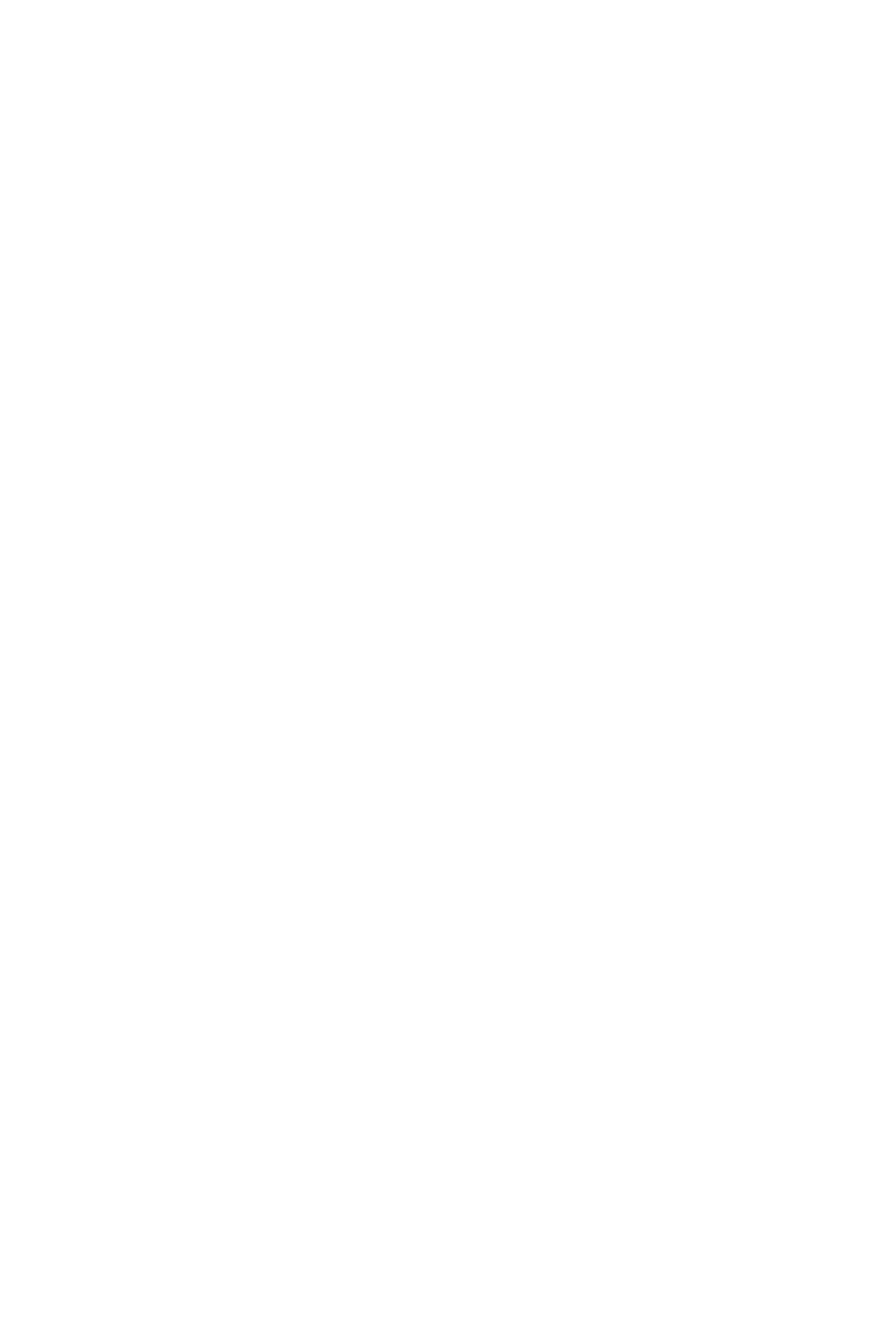
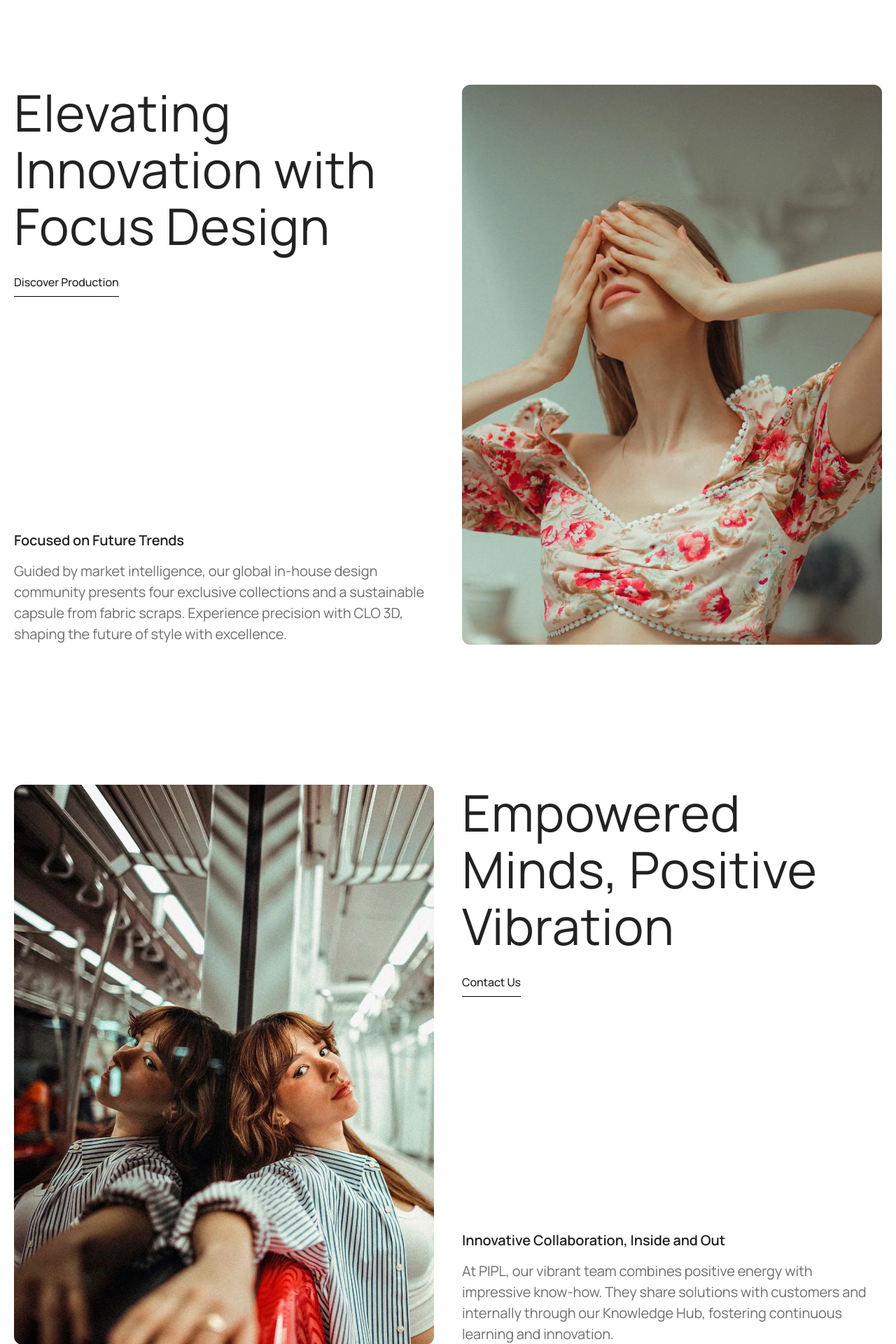
Before and after one commit to Sherifsani/pipl, a React (Vite) app: page / in a window 1280 px wide. Shown: the part 3480-5400 px from the top of the page at 70% size. Before the commit the page ends 3501 px from the top, so only its background shows below. Built offline with nearby package versions, Linux system fonts and the light colour scheme; a web font is replaced by a local one.

Commit message:
added empower section

```diff
--- a/src/App.jsx
+++ b/src/App.jsx
@@ -3,7 +3,9 @@ import Navbar from "./components/Navbar";
 import Hero from "./components/Hero";
 import HeroImage from "./components/HeroImage";
 import World from "./components/World";
-import Services from "./components/Services";
+import Services from "./components/Services"
+import Innovation from "./components/Innovation";
+  import Empower from "./components/Empower";
 
 function App() {
   return (
@@ -13,6 +15,8 @@ function App() {
       <HeroImage />
       <World />
       <Services />
+      <Innovation />
+      <Empower/>
     </main>
   );
 }
--- /dev/null
+++ b/src/components/Empower.jsx
@@ -0,0 +1,36 @@
+import innovate from "../../public/innovate.webp";
+
+const Empower = () => {
+  return (
+    <section className="max-w-[1350px] w-full mx-auto px-5  flex flex-col-reverse lg:flex-row-reverse gap-10 lg:justify-between lg:h-[100vh] my-[200px]">
+      <div className="description flex flex-col gap-[50px] justify-between w-full lg:w-[50%]">
+        <div className="flex flex-col gap-5 items-start">
+          <h2 className="text-[40px] sm:text-[50px]  tracking-[.4px] sm:tracking-[.56px] lg:text-[72px] lg:tracking-[.72px] leading-[112%] max-w-[790px]">
+            Empowered Minds, Positive Vibration{" "}
+          </h2>
+          <a
+            href=""
+            className="text-base font-[500] border-b border-black py-2"
+          >
+            Contact Us
+          </a>
+        </div>
+        <div className="">
+          <h3 className="font-[600] mb-4 ">
+            Innovative Collaboration, Inside and Out
+          </h3>
+          <p className="text-grey60 ">
+            At PIPL, our vibrant team combines positive energy with impressive
+            know-how. They share solutions with customers and internally through
+            our Knowledge Hub, fostering continuous learning and innovation.
+          </p>
+        </div>
+      </div>
+      <div className="w-full overflow-hidden rounded-xl lg:h-full lg:w-[50%]">
+        <img src={innovate} alt="" className="w-full object-cover  h-[125%]" />
+      </div>
+    </section>
+  );
+};
+
+export default Empower;
--- /dev/null
+++ b/src/components/Innovation.jsx
@@ -0,0 +1,35 @@
+import innovate from "../../public/design.webp";
+
+const Innovation = () => {
+  return (
+    <section className="max-w-[1350px] w-full mx-auto px-5  flex flex-col lg:flex-row gap-10 lg:justify-between lg:h-[100vh] my-[100px]">
+      <div className="description flex flex-col gap-[50px] justify-between w-full lg:w-[50%]">
+        <div className="flex flex-col gap-5 items-start">
+          <h2 className="text-[40px] sm:text-[50px]  tracking-[.4px] sm:tracking-[.56px] lg:text-[72px] lg:tracking-[.72px] leading-[112%] max-w-[790px]">
+            Elevating Innovation with Focus Design
+          </h2>
+          <a
+            href=""
+            className="text-base font-[500] border-b border-black py-2"
+          >
+            Discover Production
+          </a>
+        </div>
+        <div className="">
+          <h3 className="font-[600] mb-4 ">Focused on Future Trends</h3>
+          <p className="text-grey60 ">
+            Guided by market intelligence, our global in-house design community
+            presents four exclusive collections and a sustainable capsule from
+            fabric scraps. Experience precision with CLO 3D, shaping the future
+            of style with excellence.
+          </p>
+        </div>
+      </div>
+      <div className="w-full overflow-hidden rounded-xl lg:h-full lg:w-[50%]">
+        <img src={innovate} alt="" className="w-full object-cover  h-[125%]" />
+      </div>
+    </section>
+  );
+};
+
+export default Innovation;
--- a/src/components/World.jsx
+++ b/src/components/World.jsx
@@ -5,7 +5,7 @@ import shape from "../../public/shape.svg";
 const World = () => {
   return (
     <section className="max-w-[1400px] mx-auto px-5 h-screen ">
-      <div className="flex flex-col gap-5 px-[15px] pt-[60px] pb-0 bg-[whitesmoke] rounded-xl w-full pb-10">
+      <div className="flex flex-col gap-5 px-[15px] pt-[60px]  bg-[whitesmoke] rounded-xl w-full pb-10">
         <div className="flex flex-col gap-5 md:flex-row md:justify-around md:items-end">
           <h2 className="text-[40px] sm:text-[50px]  tracking-[.4px] sm:tracking-[.56px] lg:text-[72px] lg:tracking-[.72px] leading-[112%] max-w-[790px]">
             Sourcing Style Worldwide for Your Fashion Delight
```
Also changed, not shown: public/design.webp (added), public/innovate.webp (added).
